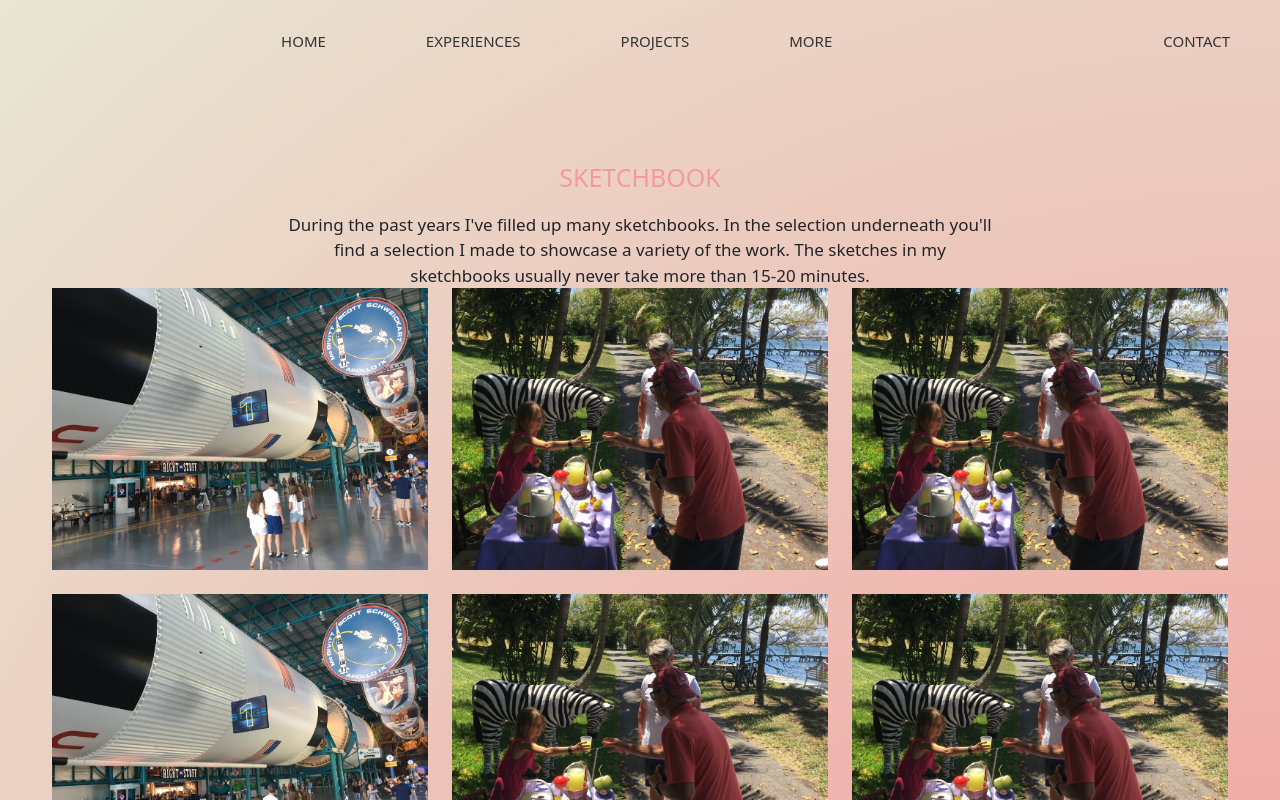
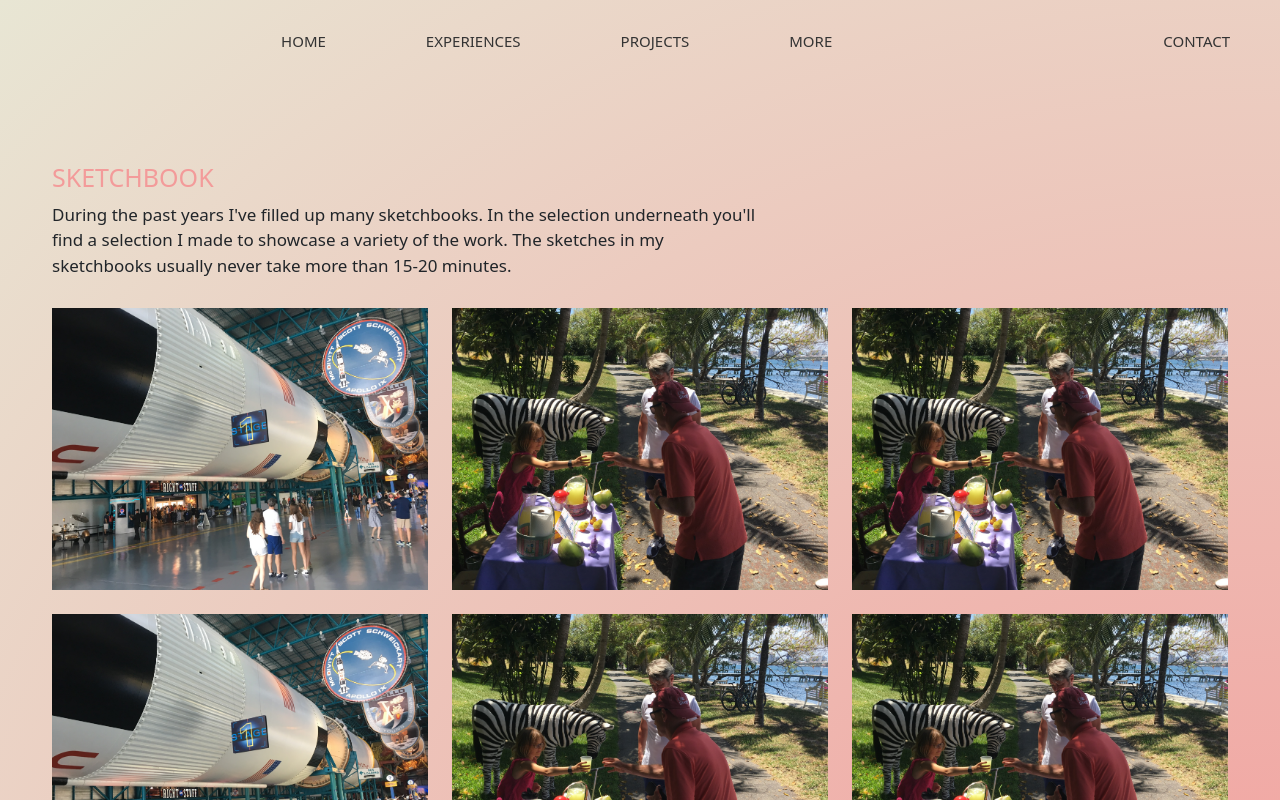
Before and after one commit to JudithBosmans/portfolio, a React (Create React App) app: page /creative in a window 1280 px wide. Shown: the top 800 px of the page. Built offline with nearby package versions, Linux system fonts and the light colour scheme.

Commit message:
Added creative page
- Page with all design and drawinf works

```diff
--- a/src/components/Creative.js
+++ b/src/components/Creative.js
@@ -1,5 +1,6 @@
 import React from "react";
 import "../styles/Creative.css";
+
 import data from "../data.json";
 import { motion } from "framer-motion";
 import { useNavigate } from "react-router-dom";
@@ -86,8 +87,8 @@ const Creative = () => {
           creativeWork.map((section, index) => (
             <div key={index} className="mb-5">
               <div className="sketchbookContainer">
-                <h2 className="text-center">{section.title}</h2>
-                <p className="text-center">{section.subtitle}</p>
+                <h2>{section.title}</h2>
+                <p>{section.subtitle}</p>
 
                 <Row>
                   {section.images.map((img, imgIndex) => (
--- a/src/styles/Creative.css
+++ b/src/styles/Creative.css
@@ -1,7 +1,11 @@
 .creative-container {
+  display: flex;
+  flex-direction: column;
+  align-items: center;
+  width: 100%;
   min-height: 100vh;
+  padding: 20px;
   background-color: #e8e6d4;
-  background: #e8e6d4;
   background: radial-gradient(at center right, #f39b9a, #e8e6d4);
   background-repeat: no-repeat;
   background-size: cover;
@@ -10,10 +14,30 @@
 .sketchbookContainer {
   display: flex;
   flex-direction: column;
-  align-items: center;
+  align-items: flex-start;
   justify-content: center;
   width: 100%;
   padding: 20px;
+  margin-top: 10%;
+}
+
+.sketchbookContainer h2 {
+  color: #f39b9a;
+  font-size: 25px;
+  font-weight: 400;
+  margin-bottom: 10px;
+}
+
+.sketchbookContainer p {
+  font-size: 17px;
+  width: 60%;
+  text-align: left;
+  margin-bottom: 30px;
+}
+
+.img-fluid {
+  width: 100%;
+  height: auto;
 }
 
 .nav-link {
--- a/src/styles/Sketches.css
+++ b/src/styles/Sketches.css
@@ -1,4 +1,4 @@
-.creative-container {
+/* .creative-container {
   display: flex;
   flex-direction: column;
   align-items: center;
@@ -32,3 +32,37 @@
   width: 100%;
   height: auto;
 }
+
+.creative-container {
+  min-height: 100vh;
+  background-color: #e8e6d4;
+  background: #e8e6d4;
+  background: radial-gradient(at center right, #f39b9a, #e8e6d4);
+  background-repeat: no-repeat;
+  background-size: cover;
+}
+
+.sketchbookContainer {
+  display: flex;
+  flex-direction: column;
+  align-items: center;
+  justify-content: center;
+  width: 100%;
+  padding: 20px;
+}
+
+.nav-link {
+  background: none;
+  border: none;
+  color: #333;
+  cursor: pointer;
+  text-decoration: none;
+  margin: 30px 50px;
+  font-size: 15px;
+  padding: 0;
+}
+
+.nav-link:hover {
+  color: #f39b9a;
+  font-weight: 600;
+} */
```
